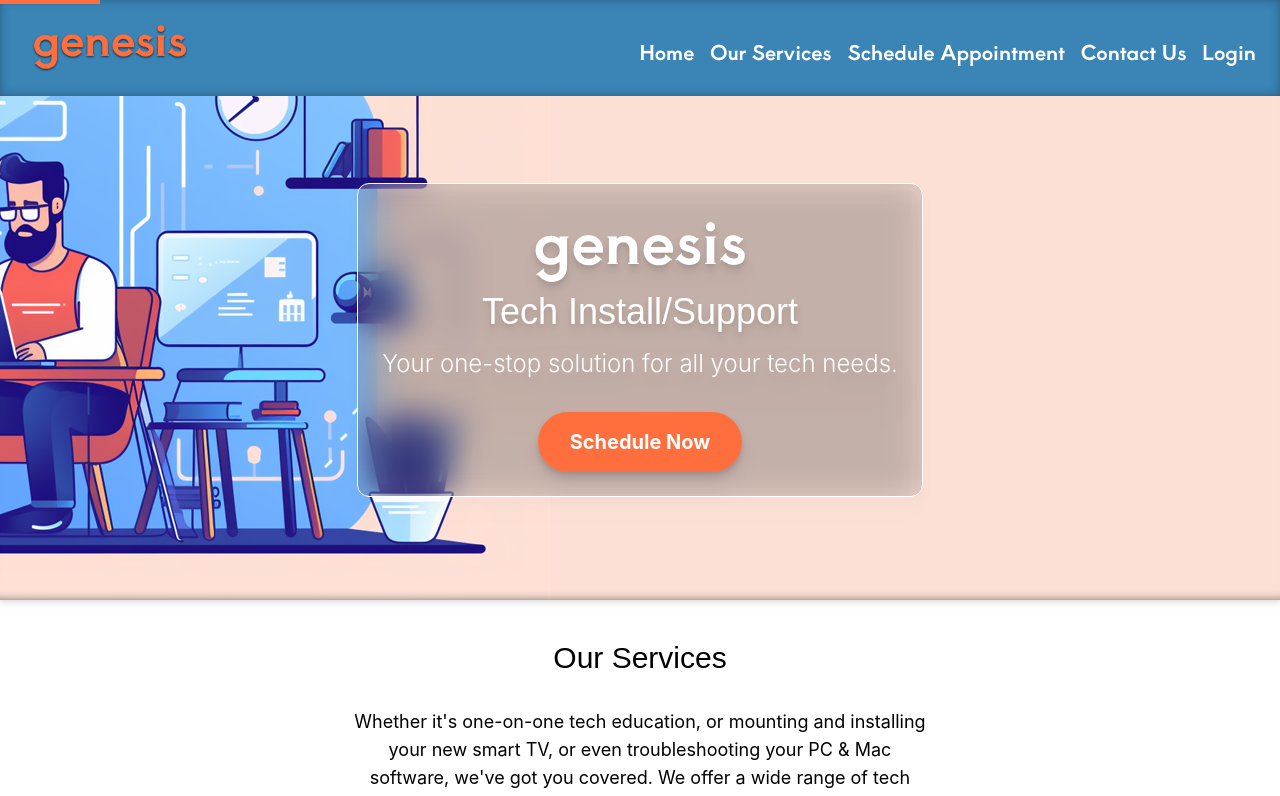
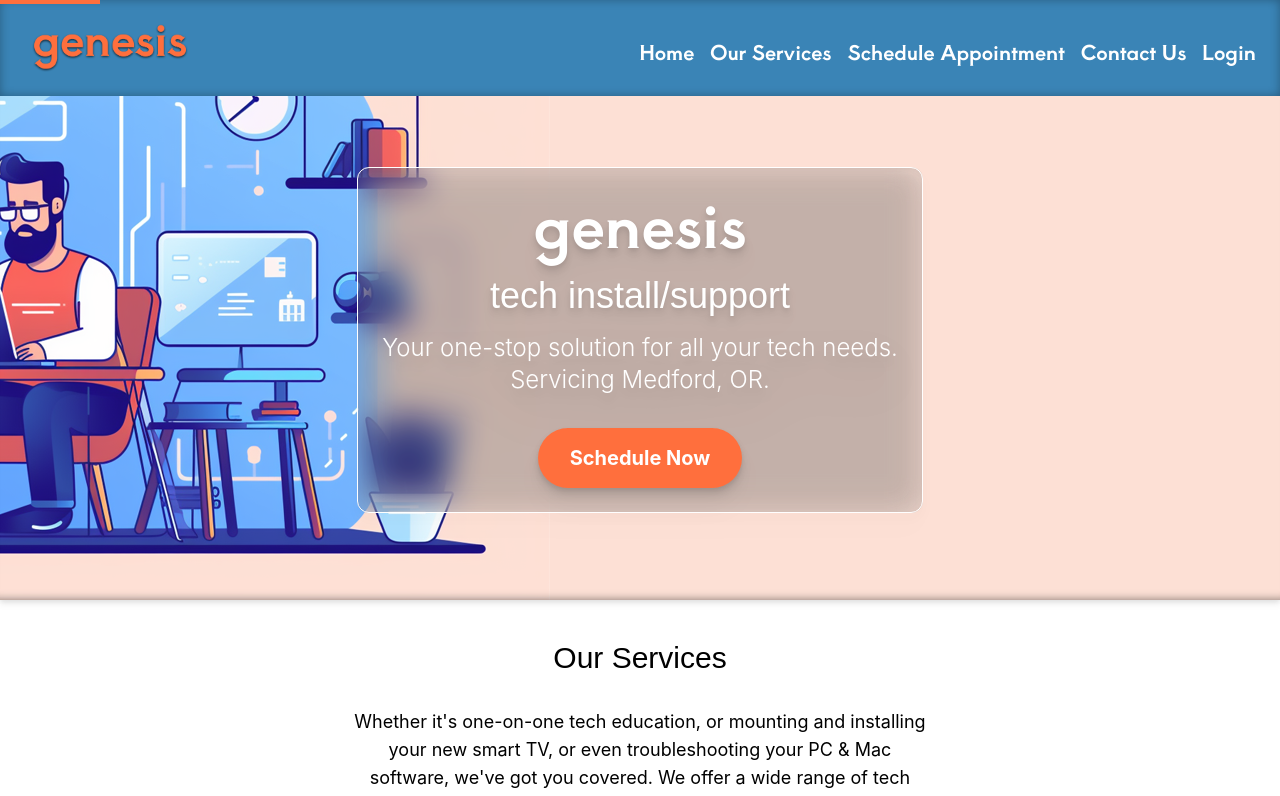
Before and after one commit to MonkeyCrumbs999/Genesis-Tech-Support, a React (Create React App) app: page / in a window 1280 px wide. Shown: the top 796 px of the page. Built offline with nearby package versions, Linux system fonts and the light colour scheme.

Commit message:
Added additional text to hero

```diff
--- a/src/components/Appointment.js
+++ b/src/components/Appointment.js
@@ -15,7 +15,7 @@ function Appointment() {
 
   return (
     <MotionMain variants={fadeIn} initial="hidden" animate="visible">
-      <main className="py-28 p-4">
+      <main className="pt-28 p-4">
         <h2 className="text-4xl text-center mb-4">Schedule an Appointment</h2>
         <p className="text-center mb-4">
           Use the booking interface provided by Square below to schedule your
@@ -27,8 +27,6 @@ function Appointment() {
           </div>
         )}
         <div className="pt-4">
-          {" "}
-          {/* Changed mt-4 to pt-4 */}
           <iframe
             title="Square Appointment"
             src="https://square.site/appointments/buyer/widget/fih96w2xgu6ntr/LBRYAMQHGS40M"
--- a/src/components/Home.js
+++ b/src/components/Home.js
@@ -25,11 +25,12 @@ function Home() {
             <h1 className="text-5xl md:text-6xl mb-6 drop-shadow-md font-aoboshi">
               genesis
             </h1>
-            <h2 className="text-4xl mb-4  drop-shadow-md">
+            <h2 className="text-4xl mb-4 lowercase  drop-shadow-md">
               Tech Install/Support
             </h2>
             <p className="text-xl md:text-2xl font-light mb-8 drop-shadow-2xl">
-              Your one-stop solution for all your tech needs.
+              Your one-stop solution for all your tech needs.<br></br>Servicing
+              Medford, OR.
             </p>
 
             <MotionLink
```
